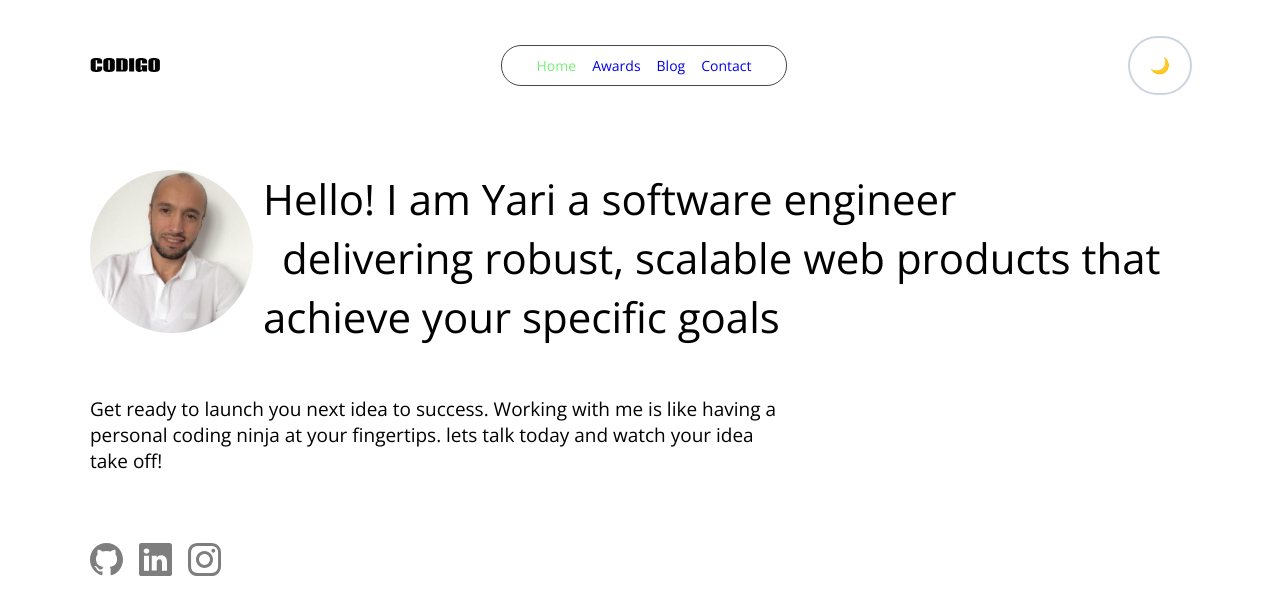
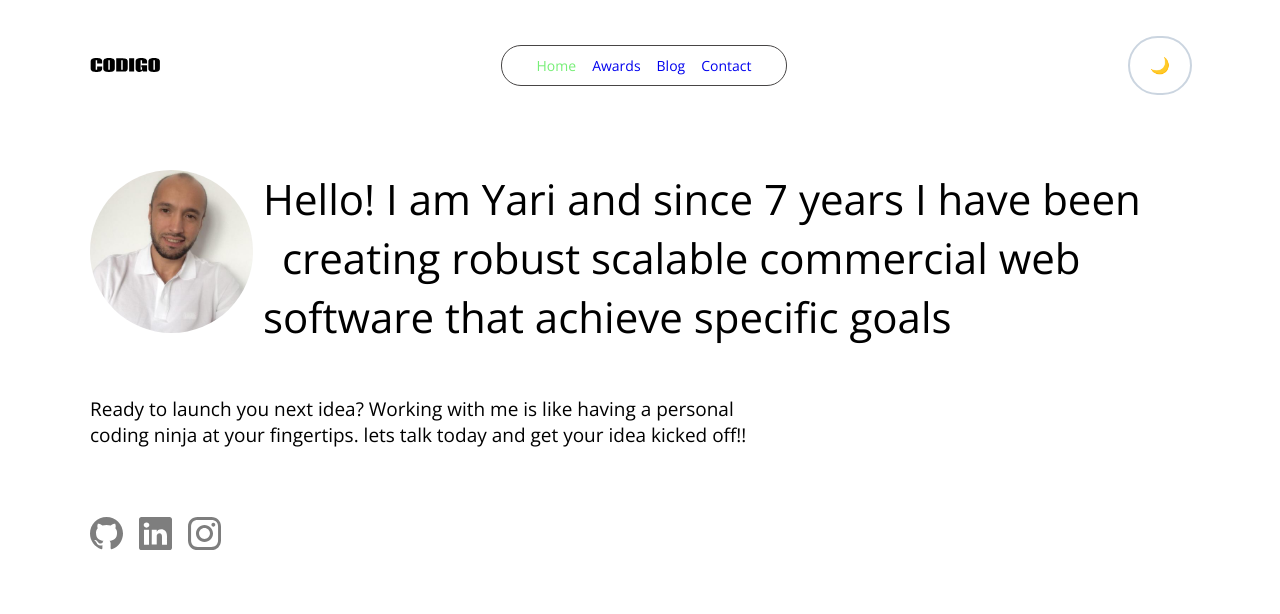
Before and after one commit to Yariandres/nuxt-personal-blog, a Nuxt app: page / in a window 1280 px wide. Shown: the top 614 px of the page. Built offline with nearby package versions, Linux system fonts and the light colour scheme; a web font is replaced by a local one.

Commit message:
creates icon svg component

```diff
--- /dev/null
+++ b/components/Icon/Github.vue
@@ -0,0 +1,13 @@
+<template>
+  <svg width="33" height="33" viewBox="0 0 33 33" fill="#7E7E7E" xmlns="http://www.w3.org/2000/svg">
+    <g clip-path="url(#clip0_104_26)">
+      <path
+        d="M16.5 0C7.38375 0 0 7.38375 0 16.5C0 23.8013 4.72312 29.9681 11.2819 32.1544C12.1069 32.2988 12.4163 31.8038 12.4163 31.3706C12.4163 30.9788 12.3956 29.6794 12.3956 28.2975C8.25 29.0606 7.1775 27.2869 6.8475 26.3587C6.66187 25.8844 5.8575 24.42 5.15625 24.0281C4.57875 23.7188 3.75375 22.9556 5.13562 22.935C6.435 22.9144 7.36312 24.1312 7.6725 24.6262C9.1575 27.1219 11.5294 26.4206 12.4781 25.9875C12.6225 24.915 13.0556 24.1931 13.53 23.7806C9.85875 23.3681 6.0225 21.945 6.0225 15.6337C6.0225 13.8394 6.66188 12.3544 7.71375 11.1994C7.54875 10.7869 6.97125 9.09562 7.87875 6.82687C7.87875 6.82687 9.26062 6.39375 12.4163 8.51813C13.7362 8.14688 15.1388 7.96125 16.5413 7.96125C17.9438 7.96125 19.3463 8.14688 20.6663 8.51813C23.8219 6.37313 25.2038 6.82687 25.2038 6.82687C26.1112 9.09562 25.5338 10.7869 25.3687 11.1994C26.4206 12.3544 27.06 13.8187 27.06 15.6337C27.06 21.9656 23.2031 23.3681 19.5319 23.7806C20.13 24.2962 20.6456 25.2863 20.6456 26.8331C20.6456 29.04 20.625 30.8137 20.625 31.3706C20.625 31.8038 20.9344 32.3194 21.7594 32.1544C25.0351 31.0489 27.8816 28.9438 29.8981 26.1355C31.9145 23.3272 32.9994 19.9572 33 16.5C33 7.38375 25.6163 0 16.5 0Z" />
+    </g>
+    <defs>
+      <clipPath id="clip0_104_26">
+        <rect width="33" height="33" fill="white" />
+      </clipPath>
+    </defs>
+  </svg>
+</template>
--- /dev/null
+++ b/components/Icon/Instagram.vue
@@ -0,0 +1,10 @@
+<template>
+  <svg width="33" height="33" viewBox="0 0 33 33" fill="#7E7E7E" xmlns="http://www.w3.org/2000/svg">
+    <path
+      d="M16.5 7.91734C11.8427 7.91734 7.98383 11.7097 7.98383 16.4335C7.98383 21.1573 11.7762 24.9496 16.5 24.9496C21.2237 24.9496 25.0161 21.0907 25.0161 16.4335C25.0161 11.7762 21.1572 7.91734 16.5 7.91734ZM16.5 21.8891C13.506 21.8891 11.0443 19.4274 11.0443 16.4335C11.0443 13.4395 13.506 10.9778 16.5 10.9778C19.4939 10.9778 21.9556 13.4395 21.9556 16.4335C21.9556 19.4274 19.4939 21.8891 16.5 21.8891Z" />
+    <path
+      d="M25.3488 9.64719C26.4144 9.64719 27.2782 8.78335 27.2782 7.71775C27.2782 6.65215 26.4144 5.78831 25.3488 5.78831C24.2832 5.78831 23.4194 6.65215 23.4194 7.71775C23.4194 8.78335 24.2832 9.64719 25.3488 9.64719Z" />
+    <path
+      d="M30.3387 2.72782C28.6089 0.931451 26.1472 0 23.3528 0H9.64718C3.85887 0 0 3.85887 0 9.64718V23.2863C0 26.1472 0.931452 28.6089 2.79435 30.4052C4.59073 32.1351 6.98589 33 9.71371 33H23.2863C26.1472 33 28.5423 32.0686 30.2722 30.4052C32.0686 28.6754 33 26.2137 33 23.3528V9.64718C33 6.85282 32.0686 4.45766 30.3387 2.72782ZM30.0726 23.3528C30.0726 25.4153 29.3407 27.0786 28.1431 28.2097C26.9456 29.3407 25.2823 29.9395 23.2863 29.9395H9.71371C7.71774 29.9395 6.05444 29.3407 4.85685 28.2097C3.65927 27.0121 3.06048 25.3488 3.06048 23.2863V9.64718C3.06048 7.65121 3.65927 5.9879 4.85685 4.79032C5.9879 3.65927 7.71774 3.06048 9.71371 3.06048H23.4194C25.4153 3.06048 27.0786 3.65927 28.2762 4.85685C29.4073 6.05444 30.0726 7.71774 30.0726 9.64718V23.3528Z" />
+  </svg>
+</template>
--- /dev/null
+++ b/components/Icon/Linkedin.vue
@@ -0,0 +1,6 @@
+<template>
+  <svg width="33" height="33" viewBox="0 0 33 33" fill="#7E7E7E" xmlns="http://www.w3.org/2000/svg">
+    <path
+      d="M30.5603 0H2.43769C1.09165 0 0 1.05891 0 2.36397V30.6367C0 31.9411 1.09165 33 2.43769 33H30.5603C31.9083 33 33 31.9404 33 30.6367V2.36397C33 1.05825 31.9077 0 30.5603 0ZM10.0025 27.6252H5.01827V12.7242H10.0025V27.6252ZM7.51071 10.6886H7.47733C5.80546 10.6886 4.72382 9.54411 4.72382 8.11432C4.72382 6.65268 5.83885 5.54003 7.54343 5.54003C9.24868 5.54003 10.2976 6.65268 10.331 8.11432C10.331 9.54411 9.24801 10.6886 7.51071 10.6886ZM27.9757 27.6252H22.9915V19.6515C22.9915 17.6491 22.2704 16.2824 20.467 16.2824C19.0903 16.2824 18.2703 17.2039 17.9091 18.0943C17.7776 18.4121 17.7456 18.8567 17.7456 19.3025V27.6245H12.7613C12.7613 27.6245 12.8268 14.1201 12.7613 12.7235H17.7456V14.8327C18.4079 13.8176 19.5924 12.3718 22.2384 12.3718C25.5173 12.3718 27.9764 14.5023 27.9764 19.0796L27.9757 27.6252Z" />
+  </svg>
+</template>
--- a/pages/index.vue
+++ b/pages/index.vue
@@ -3,49 +3,27 @@
     <div :class="$style['holder']">
       <img src="~/assets/img/yari.jpeg" alt="thum nail" />
     </div>
-    <p :class="$style['header']">Hello! I am Yari a software engineer
-      <span> delivering robust, scalable web products</span>
-      that achieve your specific goals
+    <p :class="$style['header']">Hello! I am Yari and since 7 years I have been <span>creating robust scalable commercial
+        web software that achieve specific goals</span>
     </p>
 
     <div :class="$style['copy']">
-      <p :class="$style['text']">Get ready to launch you next idea to success. Working with me is like having a personal coding ninja at your fingertips. lets talk today and watch your idea take off!
+      <p :class="$style['text']">Ready to launch you next idea? Working with me is like having a personal coding ninja at
+        your fingertips. lets talk today and get your idea kicked off!!
       </p>
       <div :class="$style['icons']">
-        <svg width="33" height="33" viewBox="0 0 33 33" fill="#7E7E7E" xmlns="http://www.w3.org/2000/svg">
-          <g clip-path="url(#clip0_104_26)">
-            <path
-              d="M16.5 0C7.38375 0 0 7.38375 0 16.5C0 23.8013 4.72312 29.9681 11.2819 32.1544C12.1069 32.2988 12.4163 31.8038 12.4163 31.3706C12.4163 30.9788 12.3956 29.6794 12.3956 28.2975C8.25 29.0606 7.1775 27.2869 6.8475 26.3587C6.66187 25.8844 5.8575 24.42 5.15625 24.0281C4.57875 23.7188 3.75375 22.9556 5.13562 22.935C6.435 22.9144 7.36312 24.1312 7.6725 24.6262C9.1575 27.1219 11.5294 26.4206 12.4781 25.9875C12.6225 24.915 13.0556 24.1931 13.53 23.7806C9.85875 23.3681 6.0225 21.945 6.0225 15.6337C6.0225 13.8394 6.66188 12.3544 7.71375 11.1994C7.54875 10.7869 6.97125 9.09562 7.87875 6.82687C7.87875 6.82687 9.26062 6.39375 12.4163 8.51813C13.7362 8.14688 15.1388 7.96125 16.5413 7.96125C17.9438 7.96125 19.3463 8.14688 20.6663 8.51813C23.8219 6.37313 25.2038 6.82687 25.2038 6.82687C26.1112 9.09562 25.5338 10.7869 25.3687 11.1994C26.4206 12.3544 27.06 13.8187 27.06 15.6337C27.06 21.9656 23.2031 23.3681 19.5319 23.7806C20.13 24.2962 20.6456 25.2863 20.6456 26.8331C20.6456 29.04 20.625 30.8137 20.625 31.3706C20.625 31.8038 20.9344 32.3194 21.7594 32.1544C25.0351 31.0489 27.8816 28.9438 29.8981 26.1355C31.9145 23.3272 32.9994 19.9572 33 16.5C33 7.38375 25.6163 0 16.5 0Z"
-              />
-          </g>
-          <defs>
-            <clipPath id="clip0_104_26">
-              <rect width="33" height="33" fill="white" />
-            </clipPath>
-          </defs>
-        </svg>
-        <svg width="33" height="33" viewBox="0 0 33 33" fill="#7E7E7E" xmlns="http://www.w3.org/2000/svg">
-          <path
-            d="M30.5603 0H2.43769C1.09165 0 0 1.05891 0 2.36397V30.6367C0 31.9411 1.09165 33 2.43769 33H30.5603C31.9083 33 33 31.9404 33 30.6367V2.36397C33 1.05825 31.9077 0 30.5603 0ZM10.0025 27.6252H5.01827V12.7242H10.0025V27.6252ZM7.51071 10.6886H7.47733C5.80546 10.6886 4.72382 9.54411 4.72382 8.11432C4.72382 6.65268 5.83885 5.54003 7.54343 5.54003C9.24868 5.54003 10.2976 6.65268 10.331 8.11432C10.331 9.54411 9.24801 10.6886 7.51071 10.6886ZM27.9757 27.6252H22.9915V19.6515C22.9915 17.6491 22.2704 16.2824 20.467 16.2824C19.0903 16.2824 18.2703 17.2039 17.9091 18.0943C17.7776 18.4121 17.7456 18.8567 17.7456 19.3025V27.6245H12.7613C12.7613 27.6245 12.8268 14.1201 12.7613 12.7235H17.7456V14.8327C18.4079 13.8176 19.5924 12.3718 22.2384 12.3718C25.5173 12.3718 27.9764 14.5023 27.9764 19.0796L27.9757 27.6252Z"
-            />
-        </svg>
-        <svg width="33" height="33" viewBox="0 0 33 33" fill="#7E7E7E" xmlns="http://www.w3.org/2000/svg">
-          <path
-            d="M16.5 7.91734C11.8427 7.91734 7.98383 11.7097 7.98383 16.4335C7.98383 21.1573 11.7762 24.9496 16.5 24.9496C21.2237 24.9496 25.0161 21.0907 25.0161 16.4335C25.0161 11.7762 21.1572 7.91734 16.5 7.91734ZM16.5 21.8891C13.506 21.8891 11.0443 19.4274 11.0443 16.4335C11.0443 13.4395 13.506 10.9778 16.5 10.9778C19.4939 10.9778 21.9556 13.4395 21.9556 16.4335C21.9556 19.4274 19.4939 21.8891 16.5 21.8891Z"
-            />
-          <path
-            d="M25.3488 9.64719C26.4144 9.64719 27.2782 8.78335 27.2782 7.71775C27.2782 6.65215 26.4144 5.78831 25.3488 5.78831C24.2832 5.78831 23.4194 6.65215 23.4194 7.71775C23.4194 8.78335 24.2832 9.64719 25.3488 9.64719Z"
-            />
-          <path
-            d="M30.3387 2.72782C28.6089 0.931451 26.1472 0 23.3528 0H9.64718C3.85887 0 0 3.85887 0 9.64718V23.2863C0 26.1472 0.931452 28.6089 2.79435 30.4052C4.59073 32.1351 6.98589 33 9.71371 33H23.2863C26.1472 33 28.5423 32.0686 30.2722 30.4052C32.0686 28.6754 33 26.2137 33 23.3528V9.64718C33 6.85282 32.0686 4.45766 30.3387 2.72782ZM30.0726 23.3528C30.0726 25.4153 29.3407 27.0786 28.1431 28.2097C26.9456 29.3407 25.2823 29.9395 23.2863 29.9395H9.71371C7.71774 29.9395 6.05444 29.3407 4.85685 28.2097C3.65927 27.0121 3.06048 25.3488 3.06048 23.2863V9.64718C3.06048 7.65121 3.65927 5.9879 4.85685 4.79032C5.9879 3.65927 7.71774 3.06048 9.71371 3.06048H23.4194C25.4153 3.06048 27.0786 3.65927 28.2762 4.85685C29.4073 6.05444 30.0726 7.71774 30.0726 9.64718V23.3528Z"
-            />
-        </svg>
+        <IconGithub />
+        <IconLinkedin />
+        <IconInstagram />
       </div>
     </div>
   </div>
 </template>
 
 <script setup lang="ts">
+// import Github from '~/components/Icon/Github.vue'
+// import Linkedin from '~/components/Icon/Linkedin.vue'
+// import Instagram from '~/components/Icon/Twitter.vue'
 
 </script>
 
@@ -75,7 +53,6 @@
 
     span {
       margin-left: 1.9rem;
-      display: inline-block;
     }
   }
 
@@ -93,15 +70,14 @@
     .icons {
       display: flex;
       gap: 1.6rem;
-    }
 
-    svg {
-      &:hover {
+      svg {
         cursor: pointer;
-        fill:var(--text-color-active);
+
+        &:hover {
+          fill: var(--text-color-active);
+        }
       }
     }
   }
-}
-
-</style>
+}</style>
--- a/styles/variables.scss
+++ b/styles/variables.scss
@@ -20,6 +20,6 @@
   --color-gray-800: #2d3748;
   --color-gray-900: #1a202c;
 
+  /* BORDER */
   --border-color-light: #474545;
-
 }
```
